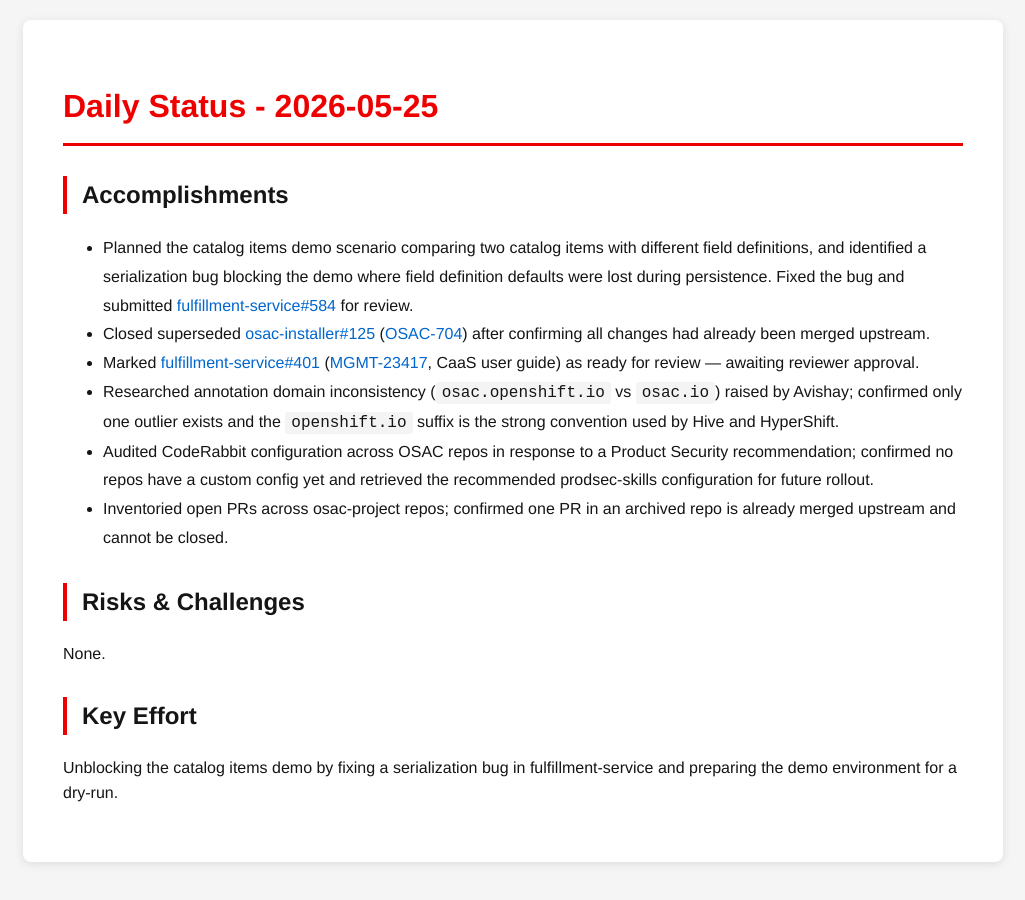
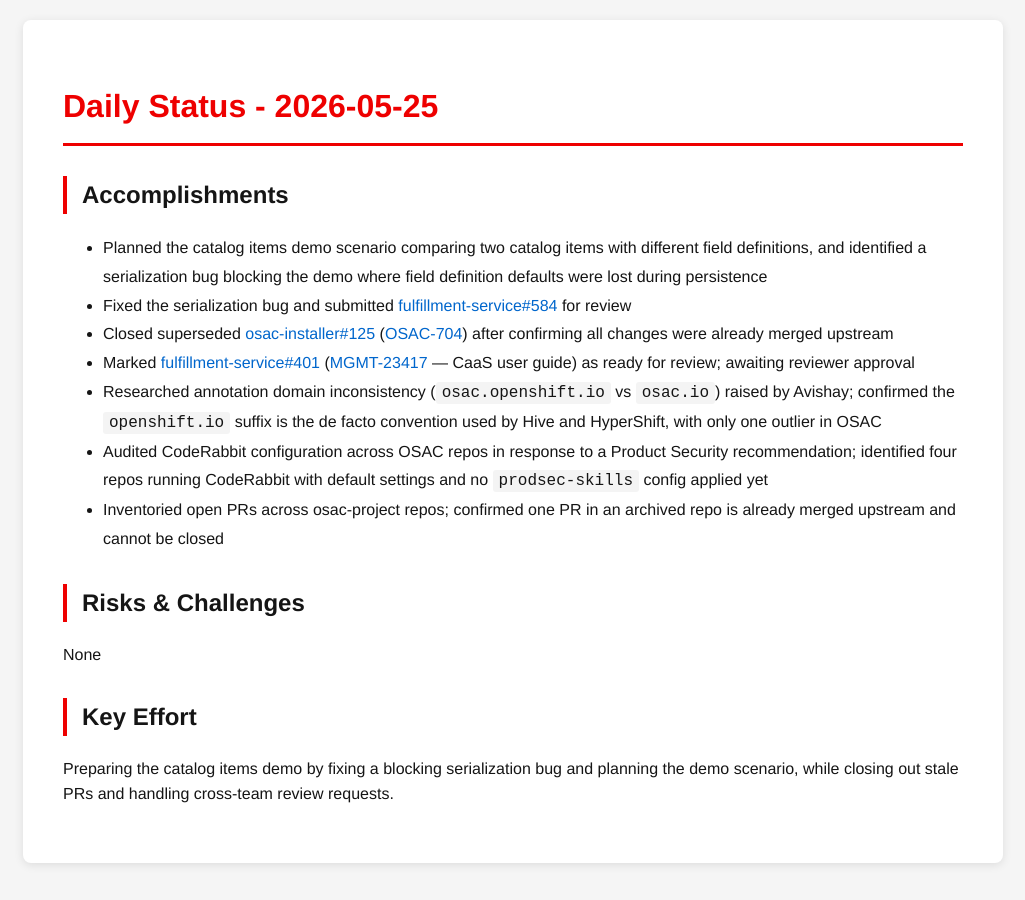
Before and after one commit to tzvatot/daily-status, a Jekyll site: the page built from 2026-05-25.md, in a window 1280 px wide. Shown: the whole page, without its empty margins (127-1152 px from the left). Built offline with Jekyll 4.4.1, drawn with Linux system fonts in a browser that asks for light colours.

Commit message:
Daily status update - 2026-05-25

```diff
--- a/2026-05-25.md
+++ b/2026-05-25.md
@@ -7,15 +7,16 @@
 # Daily Status - 2026-05-25
 
 ## Accomplishments
-- Planned the catalog items demo scenario comparing two catalog items with different field definitions, and identified a serialization bug blocking the demo where field definition defaults were lost during persistence. Fixed the bug and submitted [fulfillment-service#584](https://github.com/osac-project/fulfillment-service/pull/584) for review.
-- Closed superseded [osac-installer#125](https://github.com/osac-project/osac-installer/pull/125) ([OSAC-704](https://redhat.atlassian.net/browse/OSAC-704)) after confirming all changes had already been merged upstream.
-- Marked [fulfillment-service#401](https://github.com/osac-project/fulfillment-service/pull/401) ([MGMT-23417](https://redhat.atlassian.net/browse/MGMT-23417), CaaS user guide) as ready for review — awaiting reviewer approval.
-- Researched annotation domain inconsistency (`osac.openshift.io` vs `osac.io`) raised by Avishay; confirmed only one outlier exists and the `openshift.io` suffix is the strong convention used by Hive and HyperShift.
-- Audited CodeRabbit configuration across OSAC repos in response to a Product Security recommendation; confirmed no repos have a custom config yet and retrieved the recommended prodsec-skills configuration for future rollout.
-- Inventoried open PRs across osac-project repos; confirmed one PR in an archived repo is already merged upstream and cannot be closed.
+- Planned the catalog items demo scenario comparing two catalog items with different field definitions, and identified a serialization bug blocking the demo where field definition defaults were lost during persistence
+- Fixed the serialization bug and submitted [fulfillment-service#584](https://github.com/osac-project/fulfillment-service/pull/584) for review
+- Closed superseded [osac-installer#125](https://github.com/osac-project/osac-installer/pull/125) ([OSAC-704](https://redhat.atlassian.net/browse/OSAC-704)) after confirming all changes were already merged upstream
+- Marked [fulfillment-service#401](https://github.com/osac-project/fulfillment-service/pull/401) ([MGMT-23417](https://redhat.atlassian.net/browse/MGMT-23417) — CaaS user guide) as ready for review; awaiting reviewer approval
+- Researched annotation domain inconsistency (`osac.openshift.io` vs `osac.io`) raised by Avishay; confirmed the `openshift.io` suffix is the de facto convention used by Hive and HyperShift, with only one outlier in OSAC
+- Audited CodeRabbit configuration across OSAC repos in response to a Product Security recommendation; identified four repos running CodeRabbit with default settings and no `prodsec-skills` config applied yet
+- Inventoried open PRs across osac-project repos; confirmed one PR in an archived repo is already merged upstream and cannot be closed
 
 ## Risks & Challenges
-None.
+None
 
 ## Key Effort
-Unblocking the catalog items demo by fixing a serialization bug in fulfillment-service and preparing the demo environment for a dry-run.
+Preparing the catalog items demo by fixing a blocking serialization bug and planning the demo scenario, while closing out stale PRs and handling cross-team review requests.
```
